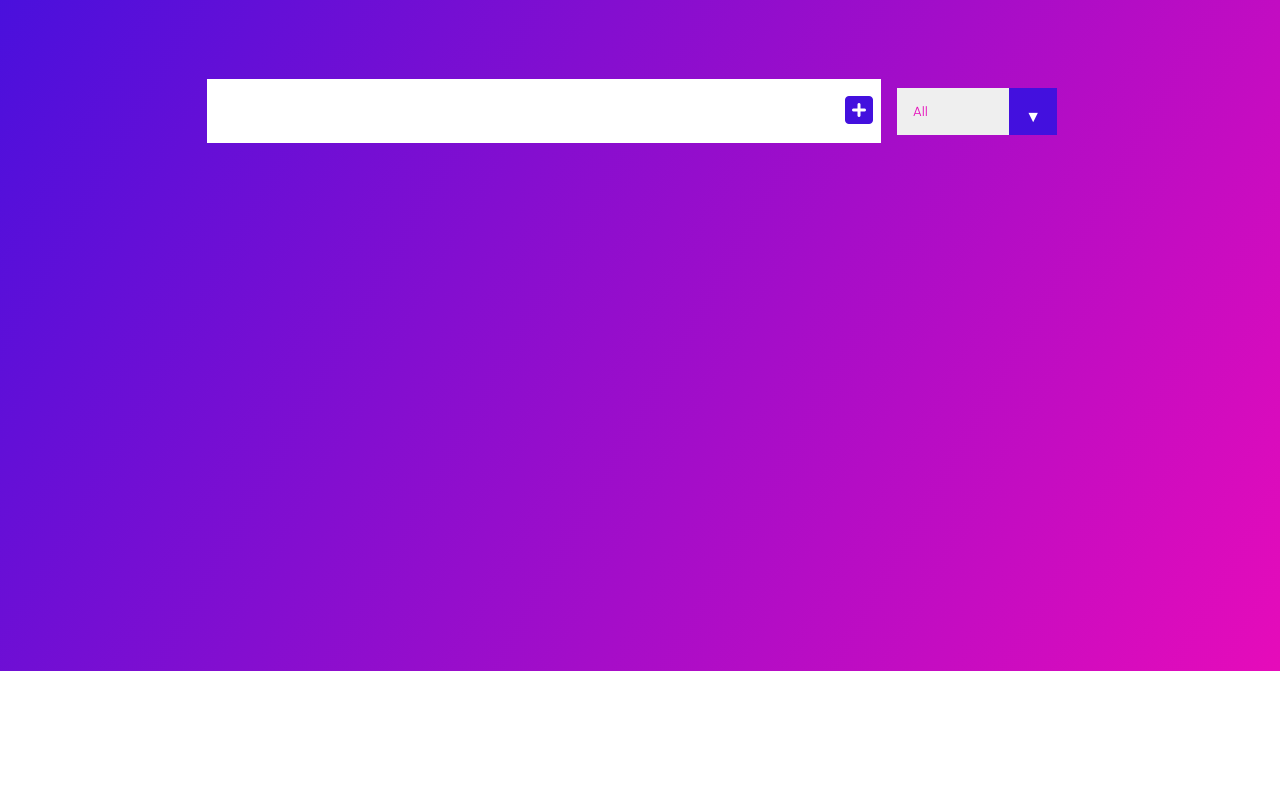
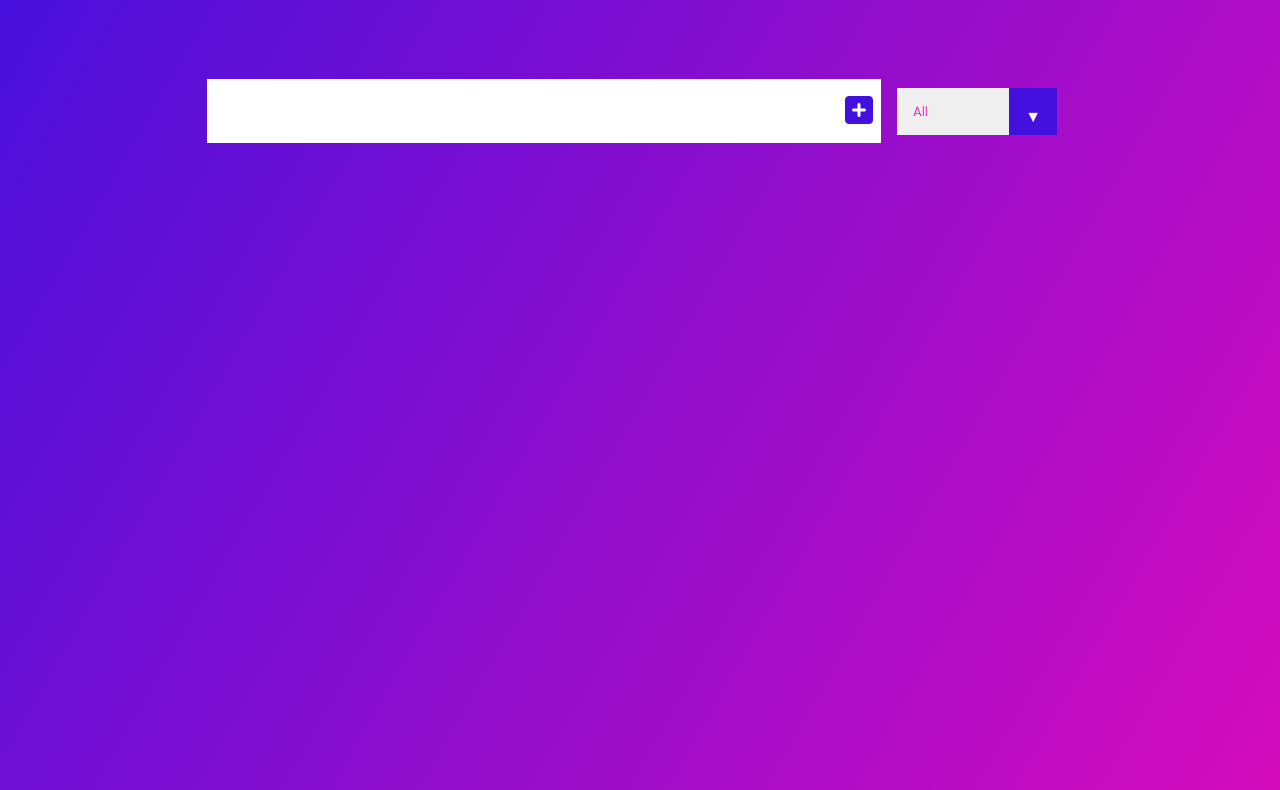
Before and after one commit to PriyadarsiniBiswal/addItemList, a plain HTML site: page index.html in a window 1280 px wide. Shown: the part 129-919 px from the top of the page. Before the commit the page ends 800 px from the top, so only its background shows below. Drawn offline with Linux system fonts and the light colour scheme.

Commit message:
changes in viewportWidth

```diff
--- a/style.css
+++ b/style.css
@@ -7,6 +7,7 @@
 body {
     background-image: linear-gradient(120deg, #4310de, #e60bba);
     min-height: 100vh;
+    min-height: 100vw;
     color: #fff;
 }
 header {
```
